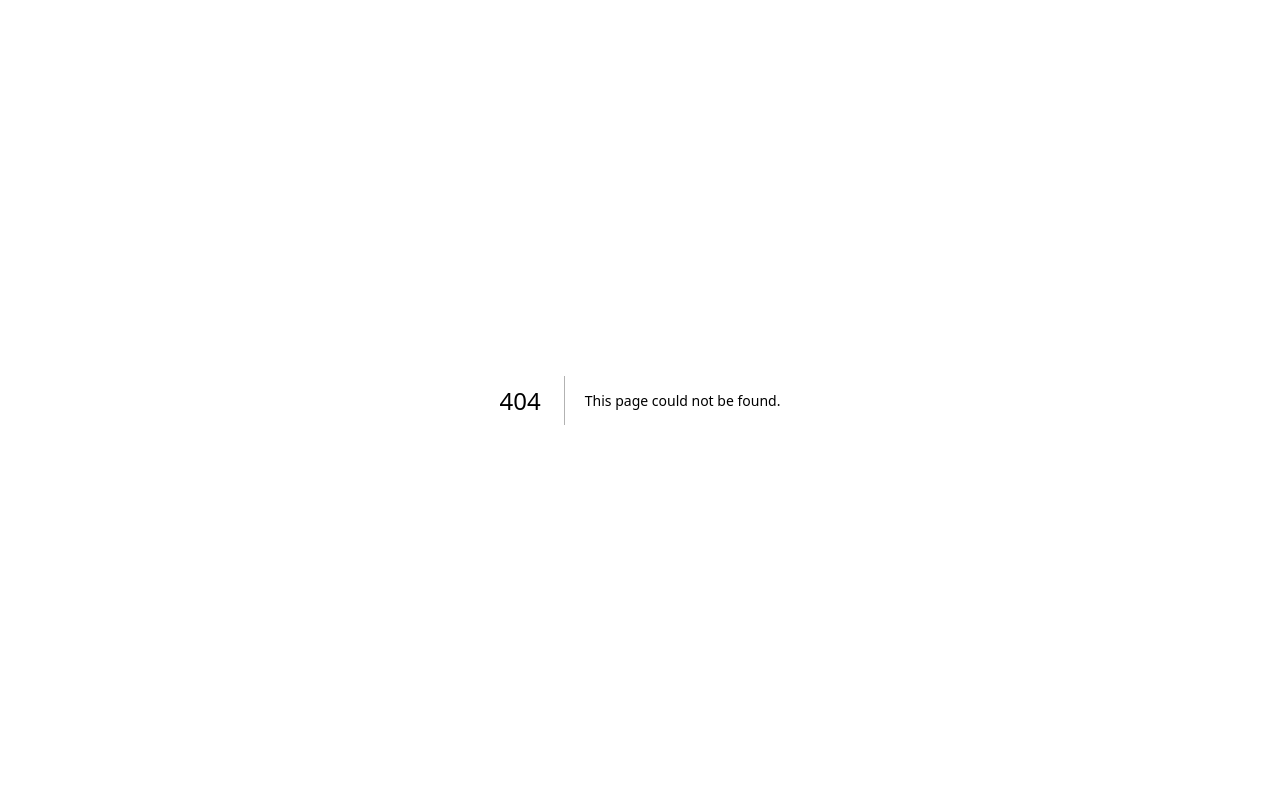
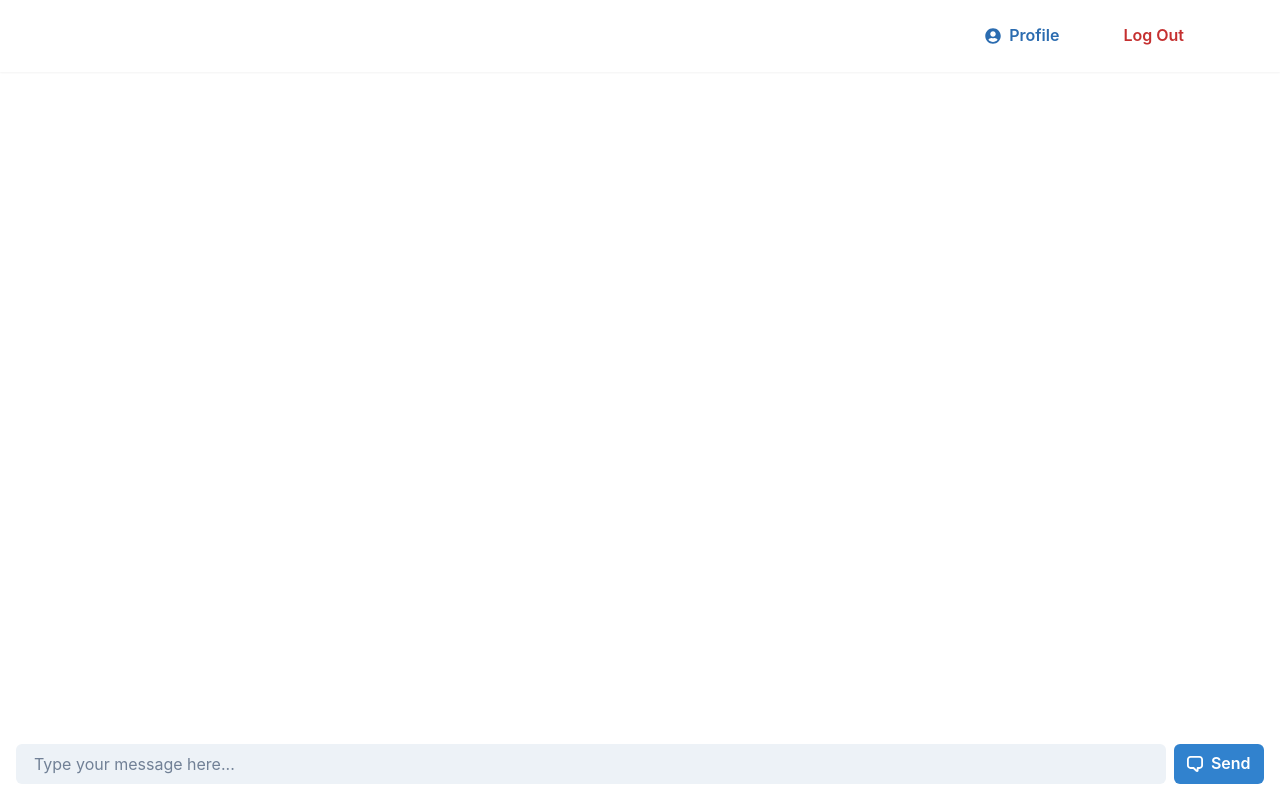
Before and after one commit to bobcat4848/languagelearning, a Next.js app: page /chatbot in a window 1280 px wide. Before the commit this address had no page. Built offline with nearby package versions, Linux system fonts and the light colour scheme.

Commit message:
Added chatgpt api implementation
Added chatgpt api implementation. UI WIP

```diff
--- a/package.json
+++ b/package.json
@@ -10,15 +10,18 @@
   },
   "dependencies": {
     "@auth0/nextjs-auth0": "^3.5.0",
+    "@chakra-ui/icons": "^2.1.1",
     "@chakra-ui/react": "^2.8.2",
     "@emotion/react": "^11.11.4",
     "@emotion/styled": "^11.11.0",
+    "axios": "^1.6.8",
     "bcryptjs": "^2.4.3",
     "framer-motion": "^11.0.8",
     "kanji.js": "^1.6.2",
     "mongoose": "^8.2.2",
     "next": "14.1.1",
     "next-auth": "^4.24.7",
+    "openai": "^4.0.0",
     "react": "^18",
     "react-dom": "^18",
     "react-icons": "^5.0.1"
--- /dev/null
+++ b/src/app/chatbot/page.js
@@ -0,0 +1,88 @@
+"use client"
+import React, { useState } from 'react';
+import { Flex, Input, Button, VStack, Text } from '@chakra-ui/react';
+import { ChatIcon } from '@chakra-ui/icons';
+import AccountNavbar from '@/components/AccountNavbar';
+import axios from 'axios';
+
+const ChatPage = () => {
+  const [inputText, setInputText] = useState('');
+  const [chatHistory, setChatHistory] = useState([]);
+
+  const sendMessage = async () => {
+    if (!inputText.trim()) return;
+
+    const updatedChatHistory = [
+      ...chatHistory,
+      { sender: 'user', message: inputText }
+    ];
+    setChatHistory(updatedChatHistory);
+
+    setInputText('');
+
+    try {
+      const response = await axios.post(
+        'https://api.openai.com/v1/chat/completions',
+        {
+          model: 'gpt-4-0125-preview',
+          messages: updatedChatHistory.map(chat => ({ role: chat.sender, content: chat.message })),
+        },
+        {
+          headers: {
+            'Content-Type': 'application/json',
+            'Authorization': `Bearer ${process.env.NEXT_PUBLIC_OPENAI_API_KEY}`,
+          },
+        }
+      );
+
+      const botResponse = response.data.choices[0].message.content;
+
+      setTimeout(() => {
+        setChatHistory(prevChatHistory => [
+          ...prevChatHistory,
+          { sender: 'assistant', message: botResponse }
+        ]);
+      }, 1000);
+    } catch (error) {
+      console.error('Error sending message:', error.message);
+    }
+  };
+
+  const handleKeyPress = (event) => {
+    if (event.key === 'Enter') {
+      sendMessage();
+    }
+  };
+
+  return (
+    <Flex direction="column" h="100vh">
+      <AccountNavbar />
+      <Flex flex="1" p="4" direction="column" justify="flex-end">
+        <VStack spacing="4" align="stretch" overflowY="auto">
+          {chatHistory.map((chat, index) => (
+            <Flex key={index} justify={chat.sender === 'user' ? 'flex-end' : 'flex-start'}>
+              <Text p="2" maxW="80%" bg={chat.sender === 'user' ? 'green.200' : 'blue.200'} borderRadius="md">
+                {chat.message}
+              </Text>
+            </Flex>
+          ))}
+        </VStack>
+      </Flex>
+      <Flex p="4">
+        <Input
+          value={inputText}
+          onChange={(e) => setInputText(e.target.value)}
+          onKeyPress={handleKeyPress}
+          placeholder="Type your message here..."
+          variant="filled"
+          mr="2"
+        />
+        <Button onClick={sendMessage} leftIcon={<ChatIcon />} colorScheme="blue">
+          Send
+        </Button>
+      </Flex>
+    </Flex>
+  );
+};
+
+export default ChatPage;
```
Also changed, not shown: 1 other file (tests, documents, lock files or other folders).
